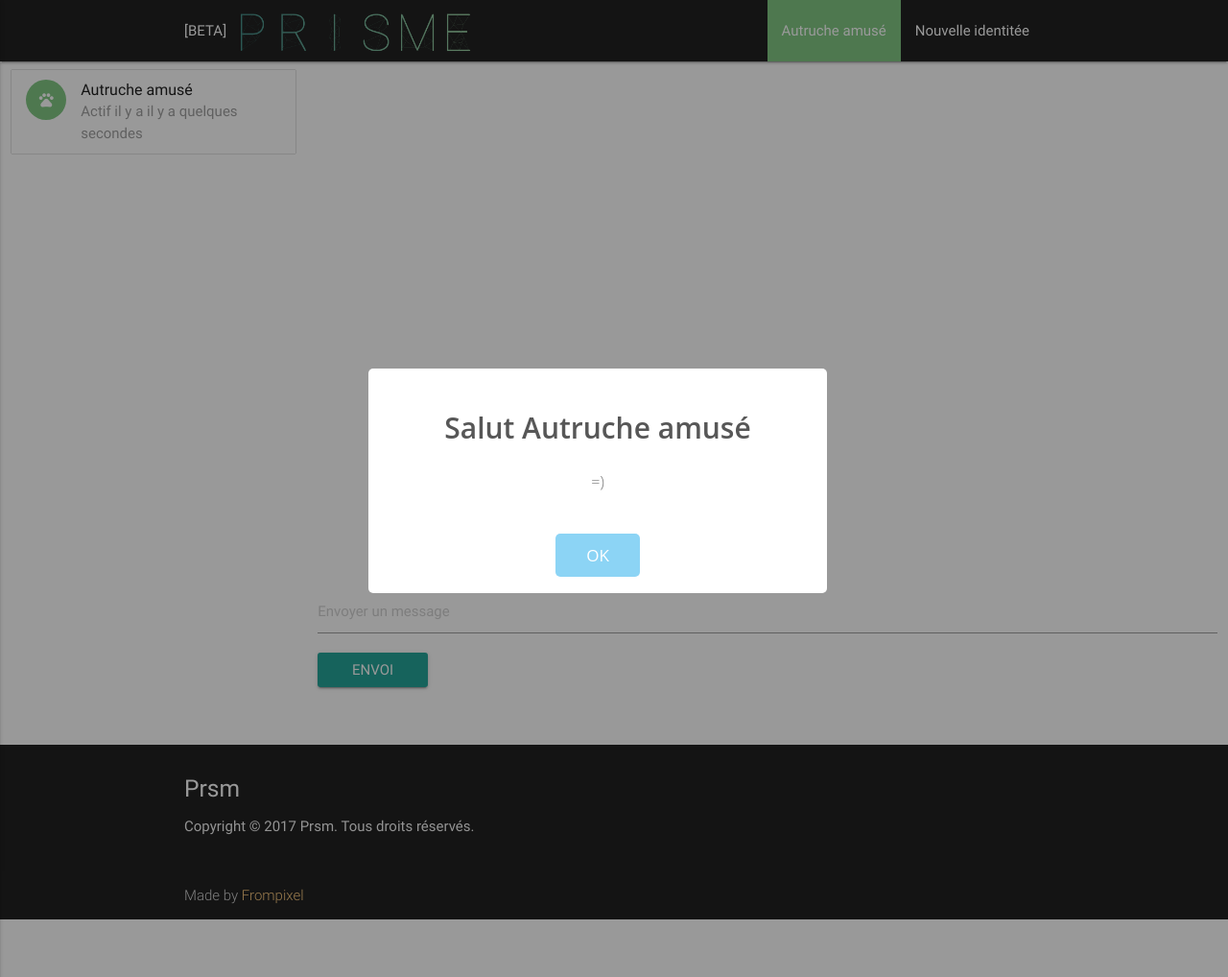
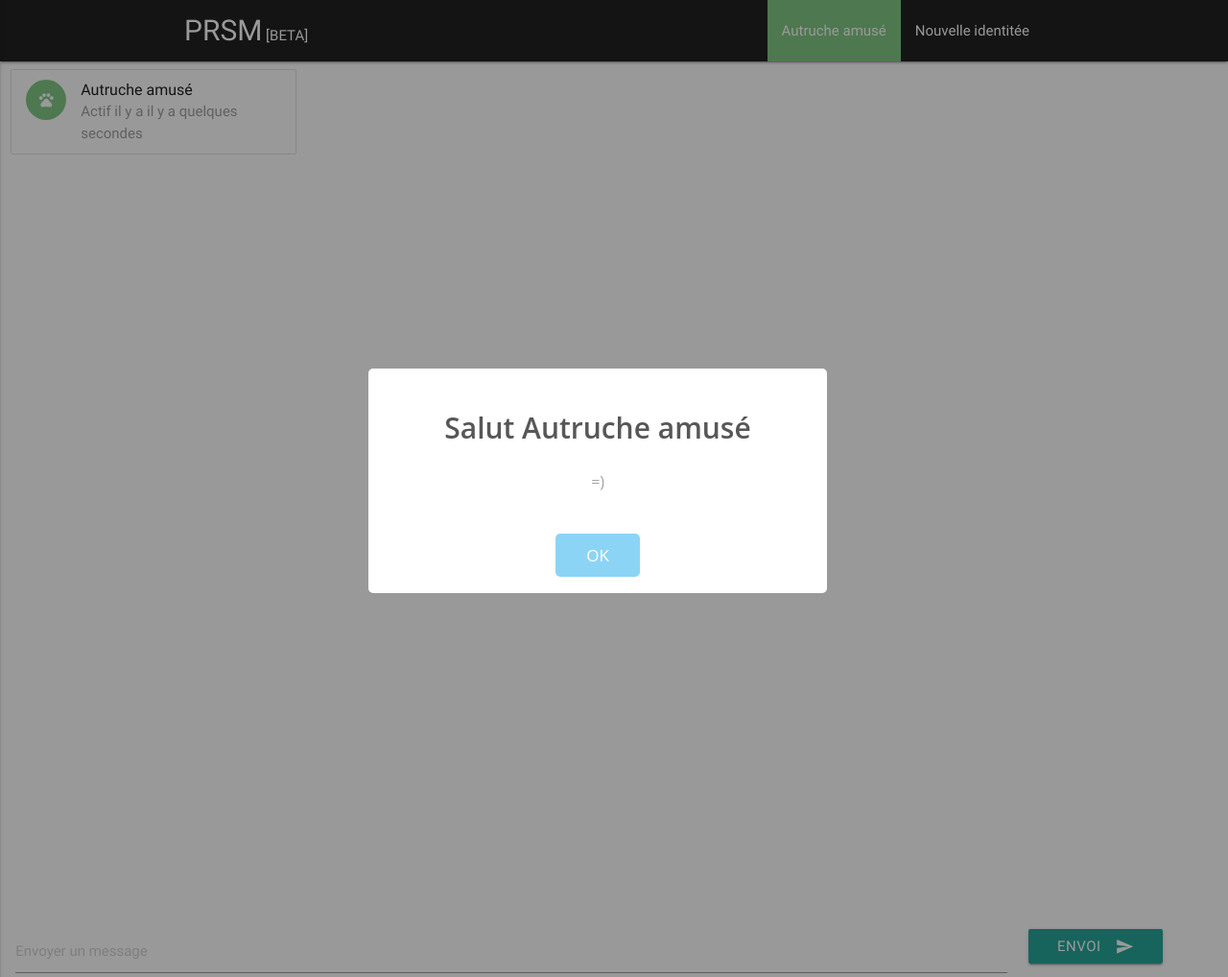
Before and after one commit to JL-Youk/prsm, a PHP site: page / in a window 1280 px wide. Shown: the whole page at 96% size. Run offline with PHP 8.4, Linux system fonts and the light colour scheme; data that the repository does not hold is empty.

Commit message:
amélioration de l'interface

```diff
--- a/css/style.css
+++ b/css/style.css
@@ -1,11 +1,3 @@
-/* Custom Stylesheet */
-/**
- * Use this file to override Materialize files so you can update
- * the core Materialize files in the future
- *
- * Made By MaterializeCSS.com
- */
-
 .icon-block {
   padding: 0 15px;
 }
@@ -23,7 +15,26 @@
 .signature{
   font-size: 12px;
 }
+.fenetre_menu{
+
+}
 .fenetre_dialogue{
-  height: 500px;
-  overflow:auto;
+  margin-bottom: 10px;
+  overflow: auto;
+  z-index: -1;
 }
+.fenetre_texte{
+  position: fixed;
+  height: 55px;
+  bottom: 0px;
+  padding-top: 5px;
+  width: 99%;
+  left: 5px;
+  background-color: white;
+}
+.titre_menu{
+  font-size: 30px;
+}
+.liste_users{
+  /*position: fixed;*/
+}
--- a/index.php
+++ b/index.php
@@ -15,8 +15,9 @@
   <?php
   include_once 'utilisateur.php';
    ?>
+   <div class="">
      <nav class="grey darken-4 white-text" role="navigation">
-    <div class="nav-wrapper container ">[BETA]<a id="logo-container" href="#" class="brand-logo"><img style="height: 64px;" class="responsive-img" src="images/logo_prisme.png" alt=""></a>
+       <div class="nav-wrapper container "><span class="titre_menu">PRSM</span > [BETA]<a id="logo-container" href="#" class="brand-logo"></a>
          <ul class="right hide-on-med-and-down">
            <li class="<?php echo $_SESSION['userCouleur'] ?> <?php echo $_SESSION['userVal'] ?>"><a href="#"><?php echo $_SESSION['userNom'] ?></a></li>
            <li><a id="newid" href="#">Nouvelle identitée</a></li>
@@ -33,9 +34,10 @@
          <a href="#" data-activates="nav-mobile" class="button-collapse"><i class="material-icons teal-text text-darken-1">menu</i></a>
        </div>
      </nav>
+   </div>
   <div class="row">
     <div class="col l3 hide-on-med-and-down">
-      <ul class="collection" id="divusers">
+      <ul class="collection liste_users" id="divusers">
         <?php
         include "querry_users.php";
          ?>
@@ -50,16 +52,22 @@
       </div>
       <!-- FIN TCHAT -->
       <!-- TEXT -->
+      <div class="fenetre_texte">
         <div class="row">
-        <div class="row">
+          <div class="col s10">
             <input type="text" id="message" name="text" placeholder="Envoyer un message">
-          <input class="btn waves-effect waves-light" id="envoiMSG" type="submit" name="Envoi" value="Envoi">
+          </div>
+          <div class="col s2">
+            <button class="btn waves-effect waves-light" id="envoiMSG"  type="submit" name="action">Envoi
+              <i class="material-icons right">send</i>
+            </button>
+          </div>
         </div>
       </div>
       <!-- FIN TEXT -->
     </div>
   </div>
-  <footer class="page-footer  grey darken-4 white-text">
+  <!-- <footer class="page-footer  grey darken-4 white-text">
     <div class="container">
       <div class="row">
         <div class="col l6 s12">
@@ -73,7 +81,7 @@
       Made by <a class="orange-text text-lighten-3" href="https://frompixel.com">Frompixel</a>
       </div>
     </div>
-  </footer>
+  </footer> -->
   <!--  Scripts-->
   <script src="js/jquery-2.1.1.min.js"></script>
   <script src="js/materialize.min.js"></script>
--- a/js/main.js
+++ b/js/main.js
@@ -14,7 +14,7 @@ function charger(){
       if(html != ""){
         $('#tchat').append(html);
         $( "#tchat" ).children( ".dialogue" ).fadeTo( "slow", 1 );
-        $('#tchat').scrollTop($('#tchat')[0].scrollHeight);
+        $('body').scrollTop($('body')[0].scrollHeight);
       }
     }
   });
```
Lines whose indentation alone changed are shown as unchanged.
